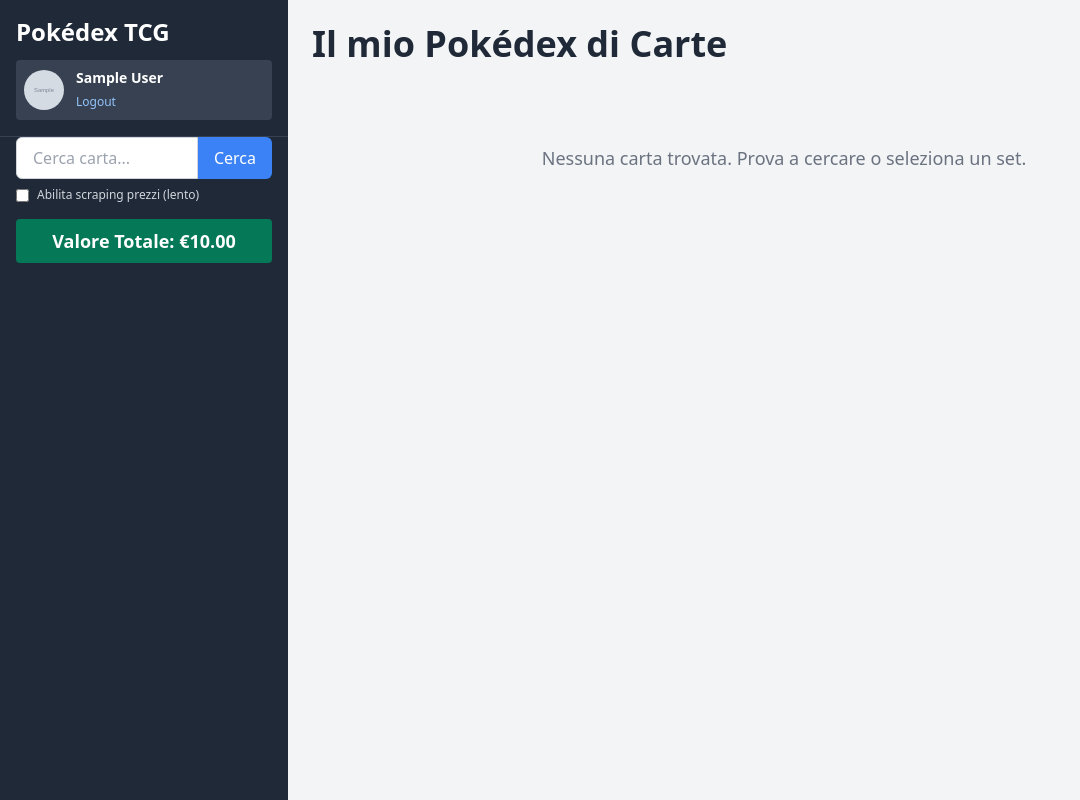
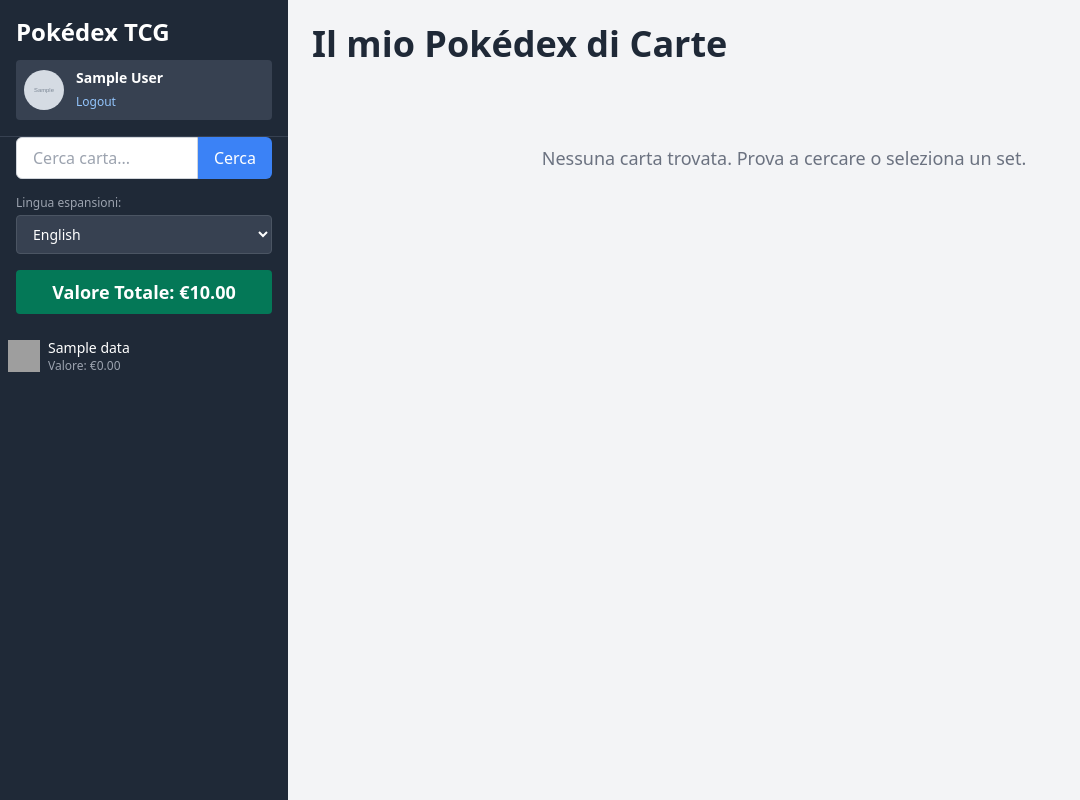
Before and after one commit to zimluca/pokedex-tcg, a Flask app: page / in a window 1280 px wide. Shown: the whole page, without its empty margins (0-1080 px from the left). Run offline with Flask 3, Linux system fonts and the light colour scheme; a user stored in the database is signed in; tables that the repository leaves empty hold one stand-in row (values such as "Sample post"); grey boxes marked "Sample" are stand-in pictures; a database or web service that is not in the repository returns one stand-in record (values such as "Sample title"); data that the repository does not hold is empty; parts of the project's set-up code (start-up, migrations or seed data) failed here and were passed over; grey boxes are pictures that could not be loaded.

Commit message:
feat: aggiungi selezione lingua, scraping automatico e aggiornamento prezzi ogni 2 ore
Co-authored-by: aider (claude-sonnet-4-5) <aider@aider.chat>

```diff
--- a/app.py
+++ b/app.py
@@ -6,10 +6,11 @@ from flask import Flask, render_template, request, jsonify, redirect, url_for
 from flask_login import LoginManager, login_required, current_user
 import requests
 
-from models import db, User, Card, CollectedCard, PriceCache
+from models import db, User, Card, CollectedCard, PriceCache, UserPreferences
 from scraper import scrape_cardmarket_price, scrape_tcgplayer_price, scrape_ebay_price
 from config import Config
 from auth import auth_bp
+from price_updater import start_price_updater
 
 app = Flask(__name__)
 app.config.from_object(Config)
@@ -73,8 +74,52 @@ def api_get(url, params=None, max_retries=2):
     return None
 
 
-def get_all_sets():
+def get_user_language():
+    """Ottiene la lingua preferita dell'utente corrente."""
+    if not current_user.is_authenticated:
+        return None
+
+    prefs = UserPreferences.query.filter_by(user_id=current_user.id).first()
+    return prefs.preferred_language if prefs else None
+
+
+def get_all_sets(language_filter=None):
+    """Ottiene tutti i set, opzionalmente filtrati per lingua."""
     global sets_cache
+
+    # Se c'è un filtro lingua, non usare la cache globale
+    if language_filter:
+        print(f"[API] Scaricamento set per lingua: {language_filter}")
+        response = api_get(f"{POKEMON_API_BASE}/sets")
+        if response is None:
+            print("[API] ERRORE: Impossibile scaricare i set")
+            return []
+
+        data = response.json()
+        all_sets = data.get('data', [])
+
+        # Filtra per lingua (alcuni set hanno il campo 'printedTotal' che indica la lingua)
+        # Per ora filtriamo per nome del set che contiene indicatori di lingua
+        filtered_sets = []
+        for s in all_sets:
+            set_name = s.get('name', '').lower()
+            # Logica di filtro base - può essere migliorata
+            if language_filter == 'en' and not any(x in set_name for x in ['japanese', 'italiano', 'français']):
+                filtered_sets.append(s)
+            elif language_filter == 'it' and 'italiano' in set_name:
+                filtered_sets.append(s)
+            elif language_filter == 'fr' and 'français' in set_name:
+                filtered_sets.append(s)
+            elif language_filter == 'de' and 'deutsch' in set_name:
+                filtered_sets.append(s)
+            elif language_filter == 'ja' and 'japanese' in set_name:
+                filtered_sets.append(s)
+            elif language_filter == 'es' and 'español' in set_name:
+                filtered_sets.append(s)
+
+        return sorted(filtered_sets, key=lambda x: x.get('releaseDate', ''), reverse=True)
+
+    # Senza filtro, usa la cache
     if sets_cache is not None:
         return sets_cache
 
@@ -82,7 +127,7 @@ def get_all_sets():
     response = api_get(f"{POKEMON_API_BASE}/sets")
     if response is None:
         print("[API] ERRORE: Impossibile scaricare i set")
-        sets_cache = None  # al prossimo giro riprova
+        sets_cache = None
         return []
 
     data = response.json()
@@ -140,9 +185,9 @@ def extract_tcgplayer_price(tcgplayer):
 
 
 def get_cached_price(card_id):
-    """Recupera il prezzo dalla cache se disponibile e non obsoleto."""
+    """Recupera il prezzo dalla cache se disponibile e non obsoleto (2 ore)."""
     cached = PriceCache.query.filter_by(card_id=card_id).first()
-    if cached and not cached.is_stale(days=7):
+    if cached and not cached.is_stale(hours=2):
         return cached.price, cached.url, cached.source
     return None, None, None
 
@@ -175,9 +220,9 @@ def cache_price(card_id, card_name, set_name, price, url, source):
         print(f"[CACHE] Errore nel salvataggio: {e}")
 
 
-def extract_price_info(cardmarket, tcgplayer=None, card_id=None, card_name=None, set_name=None, enable_scraping=False):
+def extract_price_info(cardmarket, tcgplayer=None, card_id=None, card_name=None, set_name=None, enable_scraping=True):
     """Restituisce (prezzo, url) usando il primo prezzo disponibile.
-    Priorità: Cardmarket API → TCGPlayer API → Cache → Scraping (se abilitato) → 0.0
+    Priorità: Cardmarket API → TCGPlayer API → Cache → Scraping (sempre attivo) → 0.0
     Gestisce in modo sicuro valori None, stringhe e numeri."""
 
     cardmarket_price = 0.0
@@ -219,8 +264,8 @@ def extract_price_info(cardmarket, tcgplayer=None, card_id=None, card_name=None,
             print(f"[CACHE] Prezzo da cache per '{card_name}': €{cached_price:.2f} ({cached_source})")
             return cached_price, cached_url if cached_url else '#'
 
-    # 4. Scraping come ultimo fallback (SOLO se esplicitamente abilitato)
-    if enable_scraping and card_name and set_name:
+    # 4. Scraping come ultimo fallback (sempre attivo per prezzi mancanti)
+    if card_name and set_name:
         print(f"[SCRAPER] Tentativo scraping per '{card_name}' ({set_name})...")
 
         # Prova eBay scraping (PRIORITÀ: prezzi reali di vendite recenti)
@@ -255,27 +300,21 @@ def extract_price_info(cardmarket, tcgplayer=None, card_id=None, card_name=None,
     return 0.0, '#'
 
 
-def format_card(card, enable_scraping=False):
-    """Formatta i dati della carta dall'API in un dizionario semplificato.
-
-    Args:
-        card: Dati carta dall'API
-        enable_scraping: Se True, abilita lo scraping per carte senza prezzo (LENTO!)
-    """
+def format_card(card):
+    """Formatta i dati della carta dall'API in un dizionario semplificato."""
     cardmarket = card.get('cardmarket')
     tcgplayer = card.get('tcgplayer')
     card_id = card.get('id', '')
     card_name = card.get('name', '')
     set_name = card.get('set', {}).get('id', '')
 
-    # Estrai prezzo e URL (con possibile scraping)
+    # Estrai prezzo e URL (scraping sempre attivo)
     trend_price, price_url = extract_price_info(
         cardmarket,
         tcgplayer,
         card_id=card_id,
         card_name=card_name,
-        set_name=set_name,
-        enable_scraping=enable_scraping
+        set_name=set_name
     )
 
     # Determina se il prezzo è disponibile o meno
@@ -381,7 +420,10 @@ def calculate_collection_stats(user_id=None):
 def render_cards_page(cards=None, current_set_id=None, error=None):
     """Funzione helper per renderizzare la pagina con le carte.
     Elimina duplicazione di codice tra le varie rotte."""
-    sets = get_all_sets()
+
+    # Ottieni lingua preferita e filtra i set
+    user_language = get_user_language()
+    sets = get_all_sets(language_filter=user_language)
 
     # Calcola statistiche solo se l'utente è autenticato
     if current_user.is_authenticated:
@@ -397,7 +439,8 @@ def render_cards_page(cards=None, current_set_id=None, error=None):
         set_values=set_values,
         current_set_id=current_set_id,
         error=error,
-        user=current_user
+        user=current_user,
+        user_language=user_language or ''
     )
 
 
@@ -409,7 +452,6 @@ def index():
 @app.route('/search', methods=['GET'])
 def search():
     query = request.args.get('query', '').strip()
-    enable_scraping = request.args.get('scrape', '').lower() == 'true'
 
     if not query:
         return render_cards_page()
@@ -418,29 +460,22 @@ def search():
     if raw_cards is None:
         return render_cards_page(error='Errore di connessione al database Pokémon')
 
-    # ATTENZIONE: enable_scraping=True è LENTO! Usa solo se necessario
-    cards = sort_by_number([format_card(c, enable_scraping=enable_scraping) for c in raw_cards])
+    cards = sort_by_number([format_card(c) for c in raw_cards])
     return render_cards_page(cards=cards)
 
 
 @app.route('/set/<set_id>', methods=['GET'])
 def get_set_cards(set_id):
-    enable_scraping = request.args.get('scrape', '').lower() == 'true'
-
-    # Usa la cache se disponibile E non è richiesto scraping
-    if set_id in set_cards_cache and not enable_scraping:
+    # Usa la cache se disponibile
+    if set_id in set_cards_cache:
         return render_cards_page(cards=set_cards_cache[set_id], current_set_id=set_id)
 
     raw_cards = fetch_all_cards(f"set.id:{set_id}")
     if raw_cards is None:
         return render_cards_page(current_set_id=set_id, error='Errore di connessione al database Pokémon')
 
-    # ATTENZIONE: enable_scraping=True è MOLTO LENTO per set interi!
-    cards = sort_by_number([format_card(c, enable_scraping=enable_scraping) for c in raw_cards])
-
-    # Salva in cache solo se non è stato fatto scraping
-    if not enable_scraping:
-        set_cards_cache[set_id] = cards
+    cards = sort_by_number([format_card(c) for c in raw_cards])
+    set_cards_cache[set_id] = cards
 
     return render_cards_page(cards=cards, current_set_id=set_id)
 
@@ -479,22 +514,31 @@ def add_to_collection():
     except (ValueError, TypeError):
         price = 0.0
 
-    card = CollectedCard(
-        user_id=current_user.id,
-        api_card_id=card_id,
-        name=data.get('name', 'Sconosciuta')[:100],  # Limita lunghezza
-        set_name=data.get('set_id', 'Sconosciuto')[:100],
-        price=price
-    )
+    try:
+        card = CollectedCard(
+            user_id=current_user.id,
+            api_card_id=card_id,
+            name=data.get('name', 'Sconosciuta')[:100],  # Limita lunghezza
+            set_name=data.get('set_id', 'Sconosciuto')[:100],
+            price=price
+        )
 
-    try:
+        print(f"[API] Tentativo aggiunta carta: user_id={current_user.id}, card_id={card_id}, name={card.name}, set={card.set_name}, price={price}")
+
         db.session.add(card)
+        db.session.flush()  # Forza la validazione prima del commit
         db.session.commit()
-        print(f"[API] Carta aggiunta con successo: {card_id} per user {current_user.id}")
+
+        print(f"[API] ✓ Carta aggiunta con successo: {card_id} per user {current_user.id}")
         return jsonify({"message": "Carta aggiunta con successo", "price": price}), 200
+
     except Exception as e:
         db.session.rollback()
-        print(f"[API] ERRORE nell'aggiunta della carta: {type(e).__name__}: {str(e)}")
+        print(f"[API] ✗ ERRORE nell'aggiunta della carta:")
+        print(f"  Tipo errore: {type(e).__name__}")
+        print(f"  Messaggio: {str(e)}")
+        print(f"  User ID: {current_user.id}")
+        print(f"  Card ID: {card_id}")
         import traceback
         traceback.print_exc()
         return jsonify({"error": f"Errore nel salvataggio: {str(e)}"}), 500
@@ -598,6 +642,38 @@ def get_collection_stats():
         return jsonify({"error": "Errore nel recupero delle statistiche"}), 500
 
 
+@app.route('/api/preferences/language', methods=['POST'])
+@login_required
+def set_language_preference():
+    """Imposta la lingua preferita dell'utente."""
+    data = request.json
+    language = data.get('language', 'en')
+
+    # Valida la lingua
+    valid_languages = ['', 'en', 'it', 'fr', 'de', 'es', 'ja']
+    if language not in valid_languages:
+        return jsonify({"error": "Lingua non valida"}), 400
+
+    try:
+        prefs = UserPreferences.query.filter_by(user_id=current_user.id).first()
+        if prefs:
+            prefs.preferred_language = language if language else 'en'
+        else:
+            prefs = UserPreferences(
+                user_id=current_user.id,
+                preferred_language=language if language else 'en'
+            )
+            db.session.add(prefs)
+
+        db.session.commit()
+        print(f"[API] Lingua aggiornata per user {current_user.id}: {language}")
+        return jsonify({"message": "Lingua aggiornata", "language": language}), 200
+    except Exception as e:
+        db.session.rollback()
+        print(f"[API] Errore nell'aggiornamento lingua: {e}")
+        return jsonify({"error": "Errore nell'aggiornamento"}), 500
+
+
 def preload_popular_sets():
     """Pre-carica in cache i set più recenti per velocizzare il primo accesso."""
     with app.app_context():
@@ -621,6 +697,9 @@ if __name__ == "__main__":
     with app.app_context():
         db.create_all()
 
+        # Avvia il daemon di aggiornamento prezzi
+        start_price_updater()
+
         # Pre-carica i set popolari in un thread separato per non bloccare l'avvio
         import threading
         preload_thread = threading.Thread(target=preload_popular_sets, daemon=True)
--- a/templates/index.html
+++ b/templates/index.html
@@ -33,8 +33,7 @@
 
         <!-- Form di ricerca -->
         <div class="px-4 mb-4">
-            <form class="flex flex-col gap-2" method="GET" action="/search">
-                <div class="flex">
+            <form class="flex" method="GET" action="/search">
                 <input
                     type="text"
                     name="query"
@@ -48,18 +47,28 @@
                 >
                     Cerca
                 </button>
-                </div>
-                <label class="flex items-center text-xs text-gray-300 cursor-pointer">
-                    <input
-                        type="checkbox"
-                        name="scrape"
-                        value="true"
-                        class="mr-2"
-                    >
-                    <span>Abilita scraping prezzi (lento)</span>
-                </label>
             </form>
         </div>
+
+        <!-- Selezione lingua -->
+        {% if user.is_authenticated %}
+        <div class="px-4 mb-4">
+            <label class="text-xs text-gray-400 block mb-1">Lingua espansioni:</label>
+            <select
+                id="language-selector"
+                class="w-full bg-gray-700 text-white border border-gray-600 rounded px-3 py-2 text-sm"
+                onchange="changeLanguage(this.value)"
+            >
+                <option value="">Tutte le lingue</option>
+                <option value="en" {% if user_language == 'en' %}selected{% endif %}>English</option>
+                <option value="it" {% if user_language == 'it' %}selected{% endif %}>Italiano</option>
+                <option value="fr" {% if user_language == 'fr' %}selected{% endif %}>Français</option>
+                <option value="de" {% if user_language == 'de' %}selected{% endif %}>Deutsch</option>
+                <option value="es" {% if user_language == 'es' %}selected{% endif %}>Español</option>
+                <option value="ja" {% if user_language == 'ja' %}selected{% endif %}>日本語</option>
+            </select>
+        </div>
+        {% endif %}
 
         <!-- Valore totale collezione (solo se autenticato) -->
         {% if user.is_authenticated %}
@@ -218,6 +227,27 @@
     </main>
 
     <script>
+        /**
+         * Cambia la lingua preferita dell'utente
+         */
+        function changeLanguage(language) {
+            fetch('/api/preferences/language', {
+                method: 'POST',
+                headers: { 'Content-Type': 'application/json' },
+                body: JSON.stringify({ language: language })
+            })
+            .then(response => response.json())
+            .then(data => {
+                showNotification('Lingua aggiornata', 'success');
+                // Ricarica la pagina per applicare il filtro
+                setTimeout(() => location.reload(), 500);
+            })
+            .catch(error => {
+                console.error('Errore:', error);
+                showNotification('Errore nell\'aggiornamento della lingua', 'error');
+            });
+        }
+
         /**
          * Mostra l'indicatore di caricamento
          */
```
Also changed, not shown: models.py (+18 -4 lines), price_updater.py (added, +97 -0 lines). Lines whose indentation alone changed are shown as unchanged.
